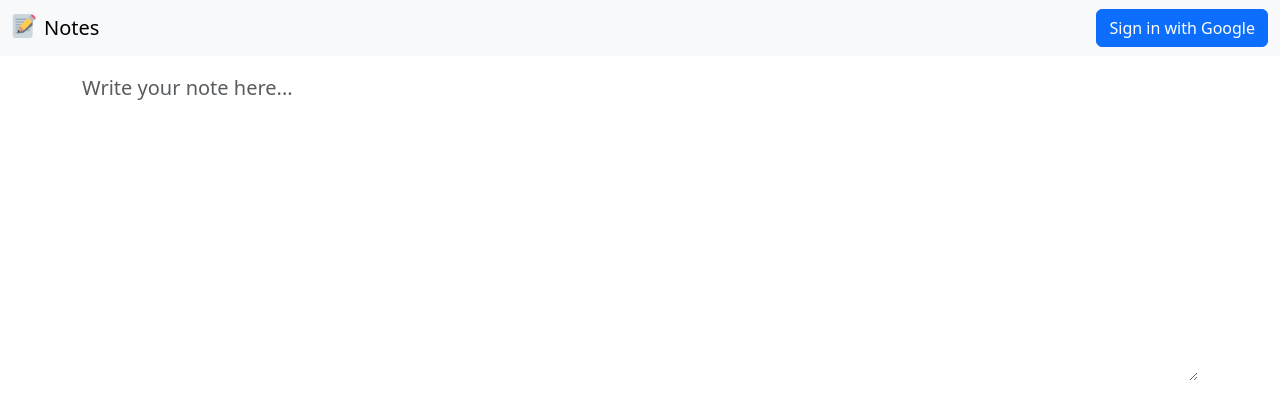
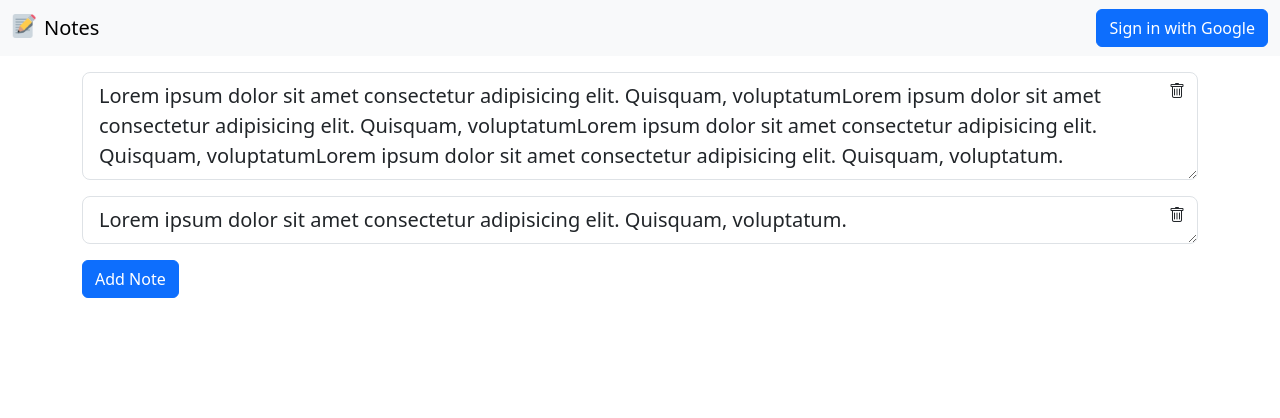
Before and after one commit to mendelgordon/Notes, a React (Vite) app: page / in a window 1280 px wide. Shown: the top 418 px of the page. Built offline with nearby package versions, Linux system fonts and the light colour scheme; no server answers.

Commit message:
Autoresize textarea, add and remove notes options

```diff
--- a/package.json
+++ b/package.json
@@ -12,9 +12,11 @@
   "dependencies": {
     "@popperjs/core": "^2.11.8",
     "bootstrap": "^5.3.0",
+    "bootstrap-icons": "^1.10.5",
     "firebase": "^9.23.0",
     "react": "^18.2.0",
-    "react-dom": "^18.2.0"
+    "react-dom": "^18.2.0",
+    "react-textarea-autosize": "^8.5.1"
   },
   "devDependencies": {
     "@types/react": "^18.0.37",
--- a/src/App.jsx
+++ b/src/App.jsx
@@ -1,8 +1,35 @@
 import "./scss/styles.scss";
 // import * as bootstrap from "bootstrap";
 import { Auth } from "./auth/auth";
+import { useState } from "react";
+import "bootstrap-icons/font/bootstrap-icons.css";
+import TextareaAutosize from "react-textarea-autosize";
+
+const generateId = () => Math.floor(Math.random() * 1000000);
 
 export const App = () => {
+	const [notes, setNotes] = useState([
+		{ id: generateId(), content: "Lorem ipsum dolor sit amet consectetur adipisicing elit. Quisquam, voluptatumLorem ipsum dolor sit amet consectetur adipisicing elit. Quisquam, voluptatumLorem ipsum dolor sit amet consectetur adipisicing elit. Quisquam, voluptatumLorem ipsum dolor sit amet consectetur adipisicing elit. Quisquam, voluptatum." },
+		{ id: generateId(), content: "Lorem ipsum dolor sit amet consectetur adipisicing elit. Quisquam, voluptatum." },
+	]);
+	const handleNoteChange = (event, id) => {
+		const updatedNotes = notes.map((note) => {
+			if (note.id === id) {
+				return { ...note, content: event.target.value };
+			}
+			return note;
+		});
+		setNotes(updatedNotes);
+	};
+	const handleAddNote = () => {
+		const newNote = { id: generateId(), content: "" };
+		setNotes([...notes, newNote]);
+	};
+	const handleDeleteNote = (id) => {
+		const updatedNotes = notes.filter((note) => note.id !== id);
+		setNotes(updatedNotes);
+	};
+
 	return (
 		<>
 			<nav className="navbar bg-body-tertiary">
@@ -15,9 +42,25 @@ export const App = () => {
 				</div>
 			</nav>
 			<main className="container">
-				<div className="row">
-					<div className="col gy-2">
-						<textarea className="form-control form-control-lg form-control-plaintext" id="note" rows="10" placeholder="Write your note here..."></textarea>
+				<div className="vstack gap-3 mt-3">
+					{notes.map(({ id, content }) => (
+						<div className="col gy-2" key={id}>
+							<div className="position-relative">
+								<TextareaAutosize
+									className="form-control form-control-lg"
+									value={content}
+									onChange={(e) => handleNoteChange(e, id)}
+								/>
+								<button className="btn position-absolute top-0 end-0" onClick={() => handleDeleteNote(id)}>
+									<i className="bi bi-trash"></i>
+								</button>
+							</div>
+						</div>
+					))}
+					<div className="add-note">
+						<button className="btn btn-primary" onClick={handleAddNote}>
+							Add Note
+						</button>
 					</div>
 				</div>
 			</main>
```
Also changed, not shown: 1 other file (tests, documents, lock files or other folders).
